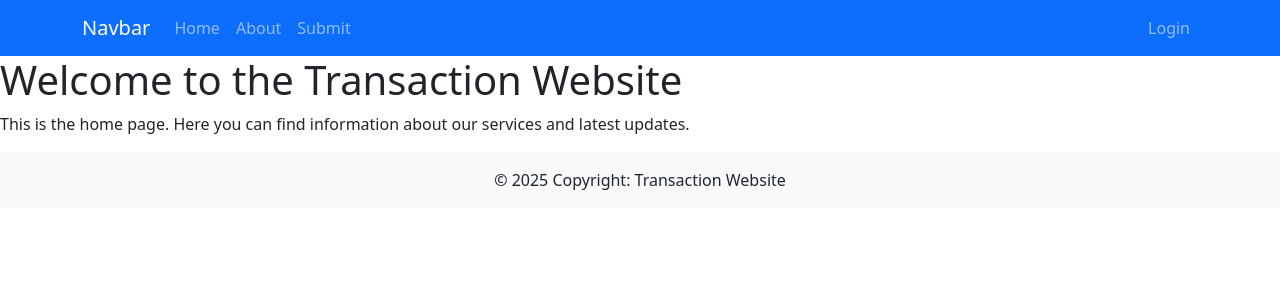
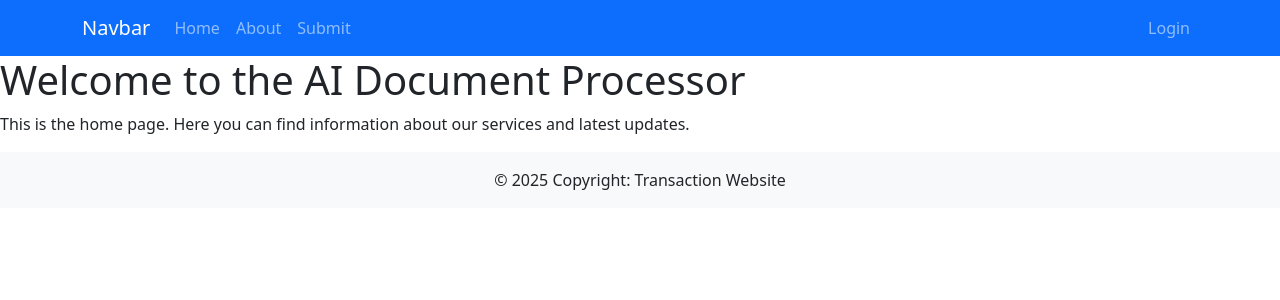
Before and after one commit to KyryloKozlovskyi/AI-Document-Processor, a React (Create React App) app: page / in a window 1280 px wide. Shown: the top 300 px of the page. Built offline with nearby package versions, Linux system fonts and the light colour scheme.

Commit message:
Update home page title and add output files for PDF analysis

```diff
--- a/src/components/Home.js
+++ b/src/components/Home.js
@@ -3,7 +3,7 @@
 const Home = () => {
   return (
     <div>
-      <h1>Welcome to the Transaction Website</h1>
+      <h1>Welcome to the AI Document Processor</h1>
       <p>
         This is the home page. Here you can find information about our services
         and latest updates.
```
Also changed, not shown: 3 other files (tests, documents, lock files or other folders).
